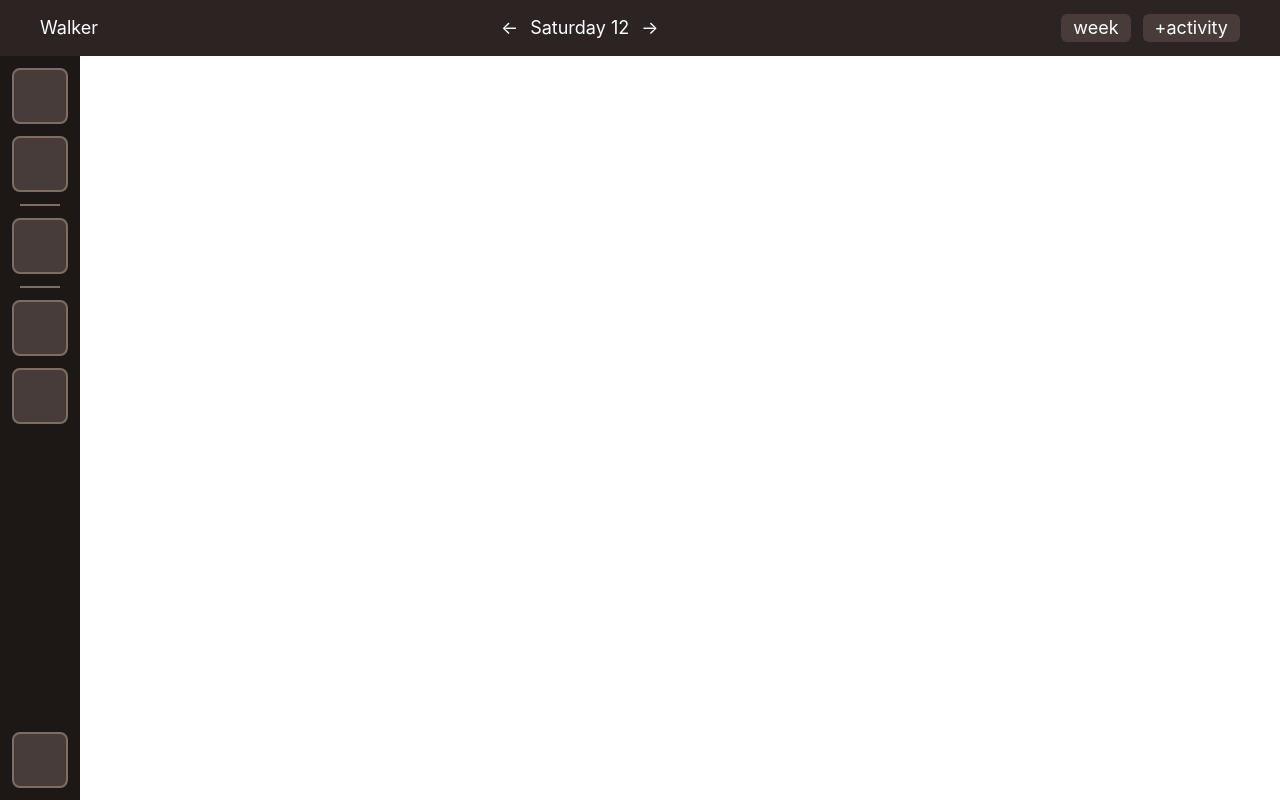
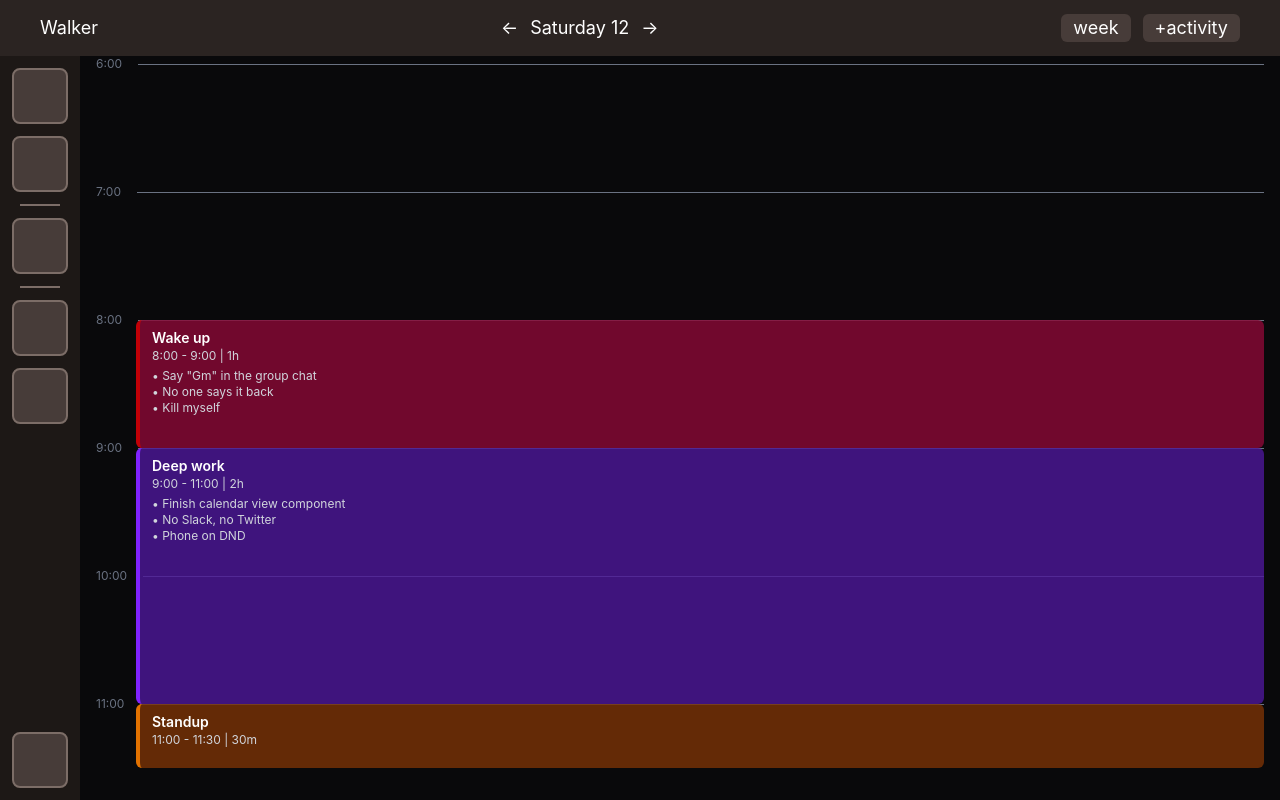
Before and after one commit to nichupi/walker-web, a React (Vite) app: page / in a window 1280 px wide. Built offline with nearby package versions, Linux system fonts and the light colour scheme.

Commit message:
feat: implemented correct positioning for components and made scrolling work properly

```diff
--- a/src/App.tsx
+++ b/src/App.tsx
@@ -1,14 +1,20 @@
 import TopBar from "./components/TopBar"
 import SideBar from "./components/SideBar"
+import CalenderView from "./components/CalenderView"
 
 function App() {
 
   return (
     <>
-      <div className="flex flex-col h-screen">
-        <TopBar />
+      <div className="flex flex-1 flex-col h-screen bg-zinc-950">
+        <div>
+          <TopBar />
+        </div>
         <div className="flex flex-1 min-h-0">
           <SideBar />
+          <div className="flex flex-1 overflow-y-auto">
+            <CalenderView />
+          </div>
         </div>
       </div>
     </>
--- a/src/components/CalenderView.tsx
+++ b/src/components/CalenderView.tsx
@@ -22,12 +22,12 @@ function TaskBlock({ title, time, duration, notes, bgColor, borderColor, height
 
 function CalenderView() {
     return (
-      <div className='bg-zinc-950'>
+      <div className='bg-zinc-950 flex-1'>
         <div>
 
 
           <div className='h-32 relative'>
-            <div className='text-gray-500 text-xs flex items-center gap-x-4'>
+            <div className='text-gray-500 text-xs flex items-center gap-x-4 mx-4'>
               <p>6:00</p>
               <div className="flex-grow border-t border-1.5 border-gray-500"></div>
             </div>
@@ -35,7 +35,7 @@ function CalenderView() {
 
 
           <div className='h-32 relative'>
-            <div className='text-gray-500 text-xs flex items-center gap-x-4'>
+            <div className='text-gray-500 text-xs flex items-center gap-x-4 mx-4'>
               <p>7:00</p>
               <div className="flex-grow border-t border-1.5 border-gray-500"></div>
             </div>
@@ -43,7 +43,7 @@ function CalenderView() {
 
 
           <div className='h-32 relative'>
-            <div className='text-gray-500 text-xs flex items-center gap-x-4'>
+            <div className='text-gray-500 text-xs flex items-center gap-x-4 mx-4'>
               <p>8:00</p>
               <div className="flex-grow border-t border-1.5 border-gray-500"></div>
             </div>
@@ -60,7 +60,7 @@ function CalenderView() {
 
 
           <div className='h-32 relative'>
-            <div className='text-gray-500 text-xs flex items-center gap-x-4'>
+            <div className='text-gray-500 text-xs flex items-center gap-x-4 mx-4'>
               <p>9:00</p>
               <div className="flex-grow border-t border-1.5 border-gray-500"></div>
             </div>
@@ -77,7 +77,7 @@ function CalenderView() {
 
 
           <div className='h-32 relative'>
-            <div className='text-gray-500 text-xs flex items-center gap-x-4'>
+            <div className='text-gray-500 text-xs flex items-center gap-x-4 mx-4'>
               <p>10:00</p>
               <div className="flex-grow border-t border-1.5 border-gray-500"></div>
             </div>
@@ -86,7 +86,7 @@ function CalenderView() {
 
 
           <div className='h-32 relative'>
-            <div className='text-gray-500 text-xs flex items-center gap-x-4'>
+            <div className='text-gray-500 text-xs flex items-center gap-x-4 mx-4'>
               <p>11:00</p>
               <div className="flex-grow border-t border-1.5 border-gray-500"></div>
             </div>
@@ -103,7 +103,7 @@ function CalenderView() {
 
 
           <div className='h-32 relative'>
-            <div className='text-gray-500 text-xs flex items-center gap-x-4'>
+            <div className='text-gray-500 text-xs flex items-center gap-x-4 mx-4'>
               <p>12:00</p>
               <div className="flex-grow border-t border-1.5 border-gray-500"></div>
             </div>
@@ -120,7 +120,7 @@ function CalenderView() {
 
 
           <div className='h-32 relative'>
-            <div className='text-gray-500 text-xs flex items-center gap-x-4'>
+            <div className='text-gray-500 text-xs flex items-center gap-x-4 mx-4'>
               <p>13:00</p>
               <div className="flex-grow border-t border-1.5 border-gray-500"></div>
             </div>
@@ -128,7 +128,7 @@ function CalenderView() {
 
 
           <div className='h-32 relative'>
-            <div className='text-gray-500 text-xs flex items-center gap-x-4'>
+            <div className='text-gray-500 text-xs flex items-center gap-x-4 mx-4'>
               <p>14:00</p>
               <div className="flex-grow border-t border-1.5 border-gray-500"></div>
             </div>
@@ -146,7 +146,7 @@ function CalenderView() {
 
 
           <div className='h-32 relative'>
-            <div className='text-gray-500 text-xs flex items-center gap-x-4'>
+            <div className='text-gray-500 text-xs flex items-center gap-x-4 mx-4'>
               <p>15:00</p>
               <div className="flex-grow border-t border-1.5 border-gray-500"></div>
             </div>
@@ -155,7 +155,7 @@ function CalenderView() {
 
 
           <div className='h-32 relative'>
-            <div className='text-gray-500 text-xs flex items-center gap-x-4'>
+            <div className='text-gray-500 text-xs flex items-center gap-x-4 mx-4'>
               <p>16:00</p>
               <div className="flex-grow border-t border-1.5 border-gray-500"></div>
             </div>
@@ -164,7 +164,7 @@ function CalenderView() {
 
 
           <div className='h-32 relative'>
-            <div className='text-gray-500 text-xs flex items-center gap-x-4'>
+            <div className='text-gray-500 text-xs flex items-center gap-x-4 mx-4'>
               <p>17:00</p>
               <div className="flex-grow border-t border-1.5 border-gray-500"></div>
             </div>
@@ -182,7 +182,7 @@ function CalenderView() {
 
 
           <div className='h-32 relative'>
-            <div className='text-gray-500 text-xs flex items-center gap-x-4'>
+            <div className='text-gray-500 text-xs flex items-center gap-x-4 mx-4'>
               <p>18:00</p>
               <div className="flex-grow border-t border-1.5 border-gray-500"></div>
             </div>
@@ -191,7 +191,7 @@ function CalenderView() {
 
 
           <div className='h-32 relative'>
-            <div className='text-gray-500 text-xs flex items-center gap-x-4'>
+            <div className='text-gray-500 text-xs flex items-center gap-x-4 mx-4'>
               <p>19:00</p>
               <div className="flex-grow border-t border-1.5 border-gray-500"></div>
             </div>
@@ -208,7 +208,7 @@ function CalenderView() {
 
 
           <div className='h-32 relative'>
-            <div className='text-gray-500 text-xs flex items-center gap-x-4'>
+            <div className='text-gray-500 text-xs flex items-center gap-x-4 mx-4'>
               <p>20:00</p>
               <div className="flex-grow border-t border-1.5 border-gray-500"></div>
             </div>
@@ -225,7 +225,7 @@ function CalenderView() {
 
 
           <div className='h-32 relative'>
-            <div className='text-gray-500 text-xs flex items-center gap-x-4'>
+            <div className='text-gray-500 text-xs flex items-center gap-x-4 mx-4'>
               <p>21:00</p>
               <div className="flex-grow border-t border-1.5 border-gray-500"></div>
             </div>
@@ -233,7 +233,7 @@ function CalenderView() {
 
 
           <div className='h-32 relative'>
-            <div className='text-gray-500 text-xs flex items-center gap-x-4'>
+            <div className='text-gray-500 text-xs flex items-center gap-x-4 mx-4'>
               <p>22:00</p>
               <div className="flex-grow border-t border-1.5 border-gray-500"></div>
             </div>
@@ -250,7 +250,7 @@ function CalenderView() {
 
 
           <div className='h-32 relative'>
-            <div className='text-gray-500 text-xs flex items-center gap-x-4'>
+            <div className='text-gray-500 text-xs flex items-center gap-x-4 mx-4'>
               <p>23:00</p>
               <div className="flex-grow border-t border-1.5 border-gray-500"></div>
             </div>
--- a/src/components/SideBar.tsx
+++ b/src/components/SideBar.tsx
@@ -2,7 +2,7 @@ import Button from "./Button"
 
 function SideBar() {
     return <>
-        <div className="bg-taupe-900 w-20 flex flex-col items-center">
+        <div className="bg-taupe-900 w-20 flex flex-col items-center static">
             <div className="flex-1">
                 <Button buttonStyles="size-14 mt-3" />
                 <Button buttonStyles="size-14 mt-3" />
--- a/src/components/TopBar.tsx
+++ b/src/components/TopBar.tsx
@@ -1,6 +1,6 @@
 function TopBar() {
     return <>
-        <div className="bg-taupe-800 h-14 flex justify-between text-white text-lg items-center px-10">
+        <div className="bg-taupe-800 h-14 w-screen flex justify-between text-white text-lg items-center px-10 ">
             <p>Walker</p>
             <div className="flex gap-3">
                 <p>{"<-"}</p>
```
